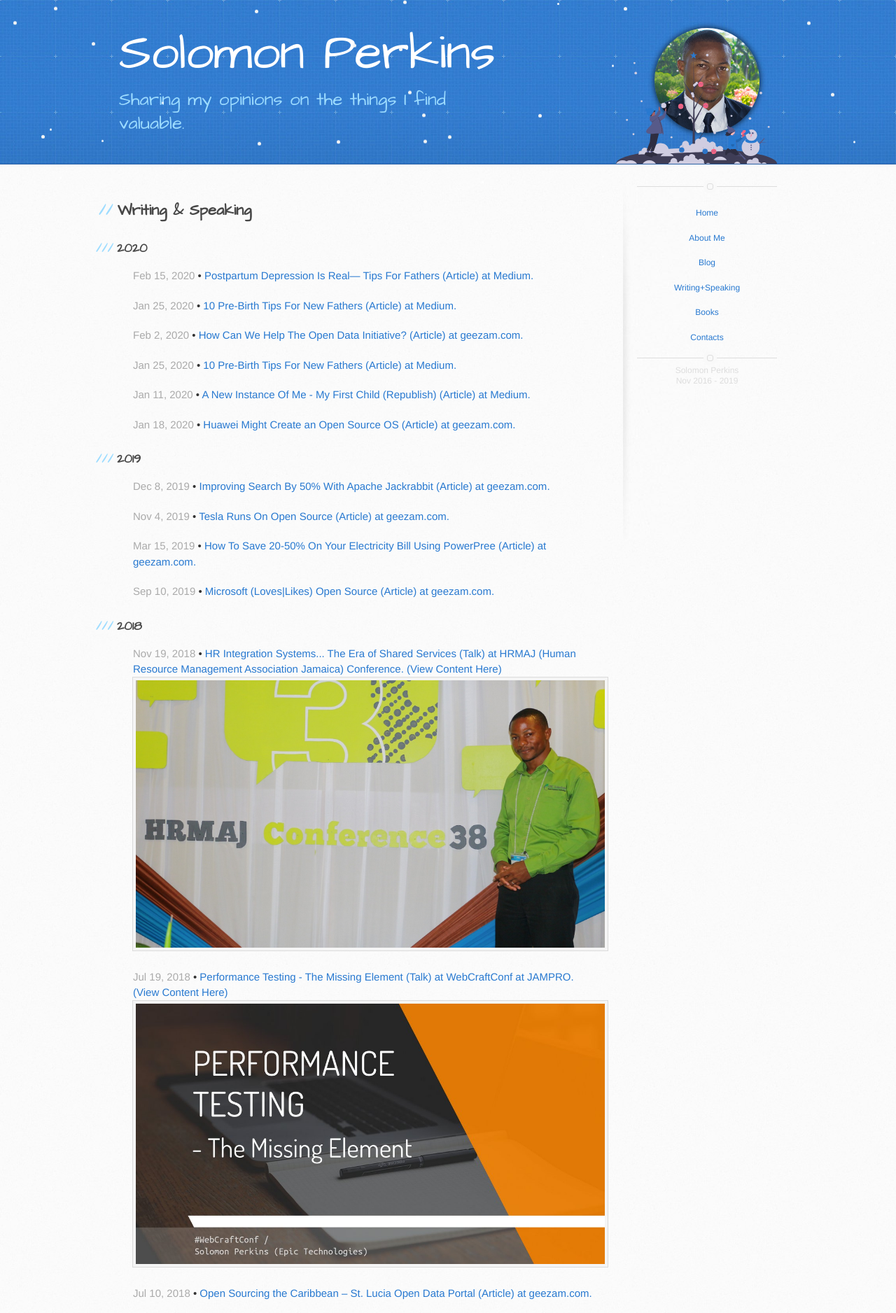
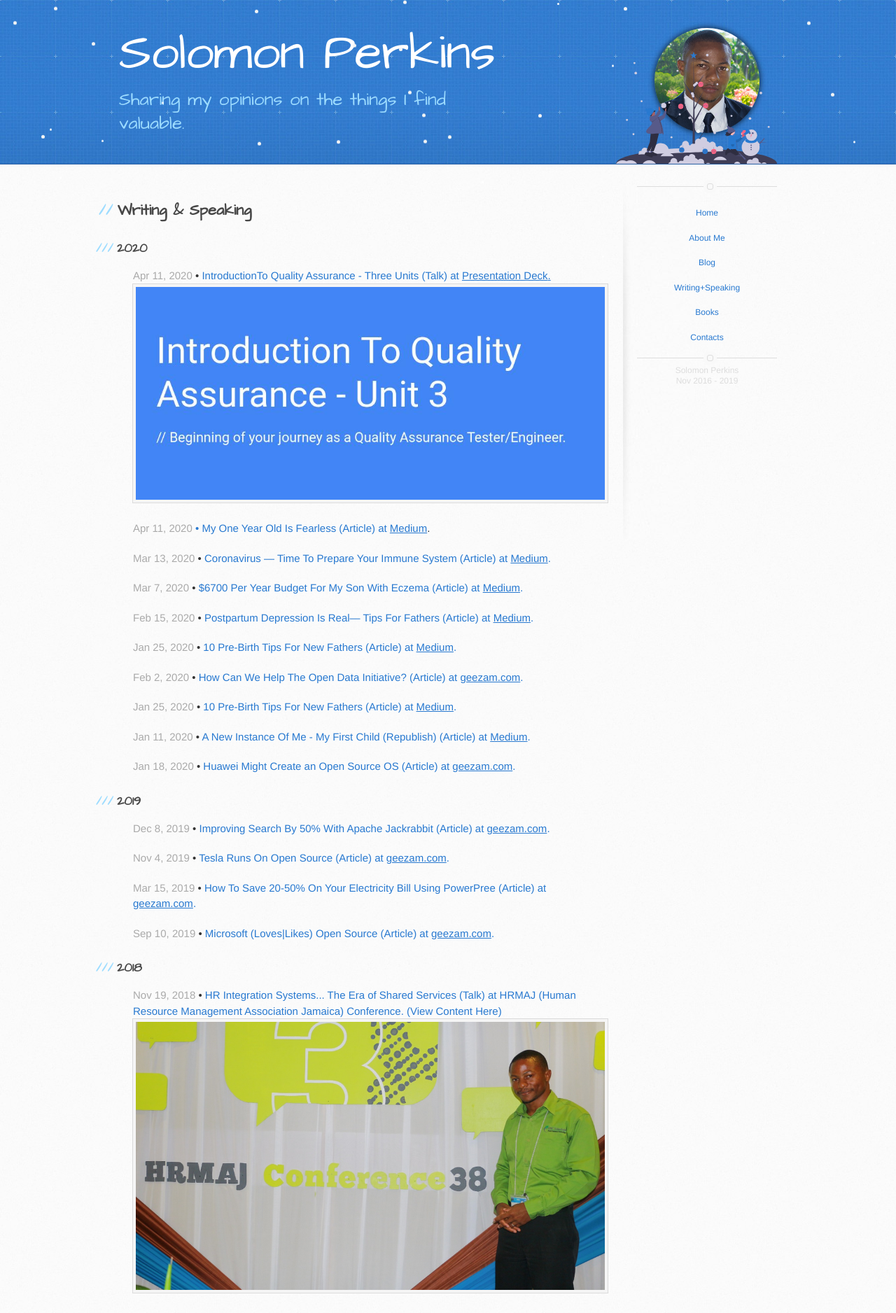
Before and after one commit to SolomonPerkins/solomonperkins.github.io, a Jekyll site: the page built from writing+speaking.html, in a window 1280 px wide. Shown: the top 1876 px of the page at 70% size. Built offline with Jekyll 4.4.1, drawn with Linux system fonts in a browser that asks for light colours.

Commit message:
add presentation work

```diff
--- a/_data/writingspeaking.yml
+++ b/_data/writingspeaking.yml
@@ -1,3 +1,20 @@
+- type: speaking
+  title: "IntroductionTo Quality Assurance - Three Units "
+  image: "/images/writing+speaking/presentation-qa.jpg"
+  location: "<a href='https://docs.google.com/presentation/d/1UZxw4KPCxcTmHDemge0YwdrY7i2IRyXAjMZwt2BnNAo/edit'>Presentation Deck<a>"
+  date: 2020-04-11
+- type: writing
+  title: "My One Year Old Is Fearless"
+  location: "<a class='info-link' href='https://medium.com/@daddyblog/what-does-my-one-year-old-do-a2d94385d0f3'>Medium</a>"
+  date: 2020-04-11
+- type: writing
+  title: "Coronavirus — Time To Prepare Your Immune System"
+  location: "<a href='https://medium.com/@daddyblog/coronavirus-time-to-prepare-your-immune-system-89559e656928'>Medium</a>"
+  date: 2020-03-13
+- type: writing
+  title: "$6700 Per Year Budget For My Son With Eczema"
+  location: "<a href='https://medium.com/@daddyblog/6700-per-year-budget-for-my-son-with-eczema-aeefe7555160'>Medium</a>"
+  date: 2020-03-07
 - type: writing
   title: "Postpartum Depression Is Real— Tips For Fathers"
   location: "<a href='https://medium.com/@daddyblog/postpartum-depression-is-real-tips-for-fahters-16c5f0f58048'>Medium</a>"
--- a/stylesheets/stylesheet.css
+++ b/stylesheets/stylesheet.css
@@ -902,6 +902,13 @@ footer a:hover {
 .writing-speaking-msg {
   color: #2879d0;
 }
+.writing-speaking-msg a, a.info-link {
+  text-decoration: underline;
+}
+
+writing-speaking-msg a {
+  text-decoration: underline;
+}
 
 .mobile {
   display: none;
```
Also changed, not shown: images/writing+speaking/presentation-qa.jpg (added).
